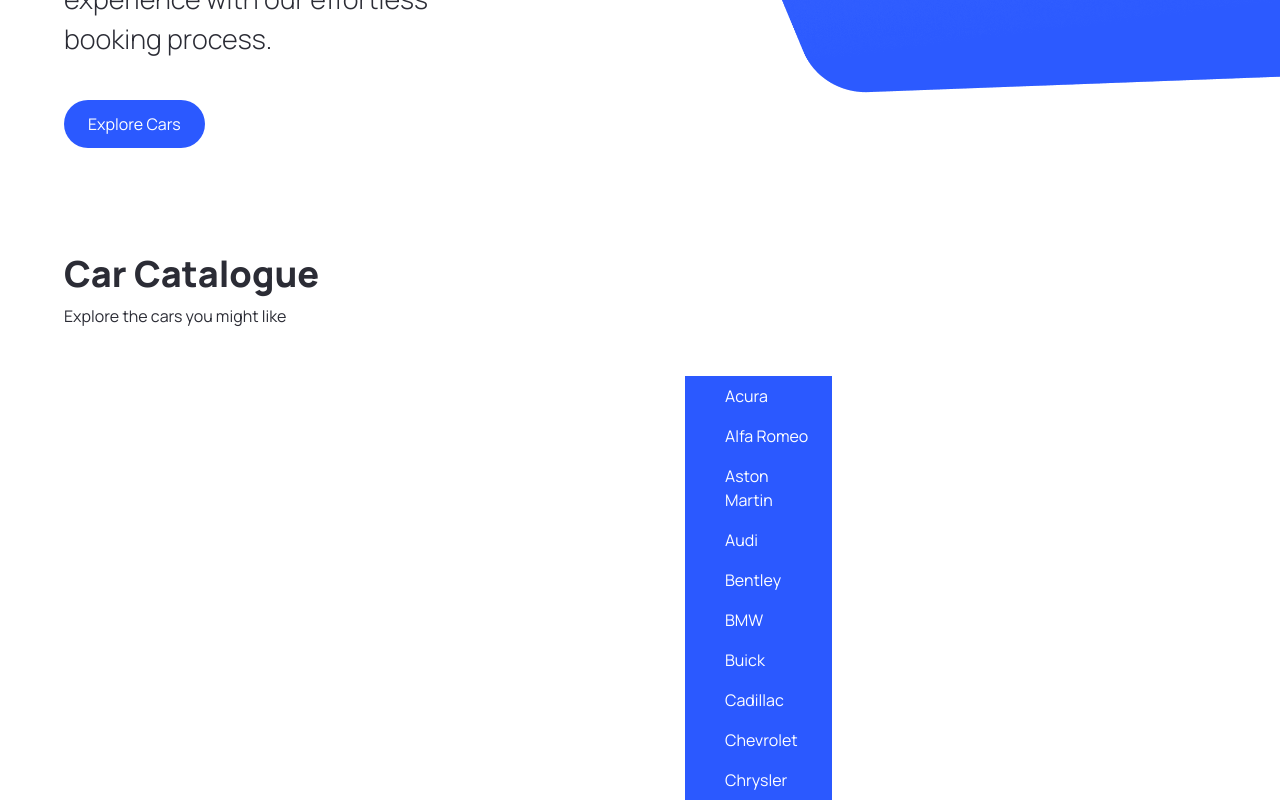
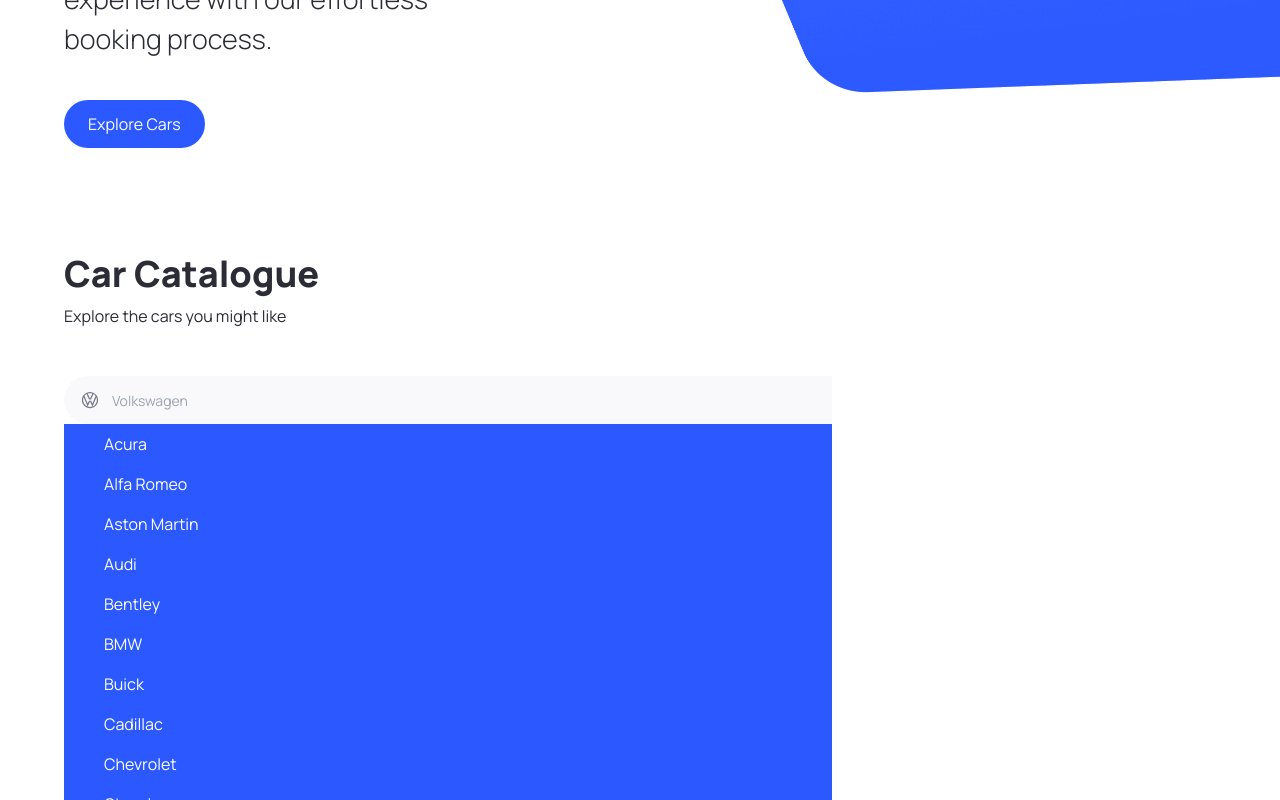
Before and after one commit to TyeStanley/car-showcase, a Next.js app: page / in a window 1280 px wide. Both pictures are taken after a click on the button 82 px from the left and 1010 px from the top of the page. Shown: the part 610-1410 px from the top of the page. Built offline with nearby package versions, Linux system fonts and the light colour scheme.

Commit message:
added onto combobox + added state to it as well

```diff
--- a/components/SearchManufacturer.tsx
+++ b/components/SearchManufacturer.tsx
@@ -19,7 +19,10 @@ const SearchManufacturer = ({ manufacturer, setManufacturer }: SearchManufacture
 
   return (
     <div className="search-manufacturer">
-      <Combobox>
+      <Combobox
+        value={manufacturer}
+        onChange={setManufacturer}
+      >
         <div className="relative w-full">
           <Combobox.Button className="absolute top-[14px]">
             <Image
@@ -37,7 +40,6 @@ const SearchManufacturer = ({ manufacturer, setManufacturer }: SearchManufacture
             displayValue={(manufacturer: string) => manufacturer}
             onChange={e => setQuery(e.target.value)}
           />
-        </div>
 
           <Transition
             as={Fragment}
@@ -47,15 +49,7 @@ const SearchManufacturer = ({ manufacturer, setManufacturer }: SearchManufacture
             afterLeave={() => setQuery("")}
           >
             <Combobox.Options>
-            {filteredManufacturers.length === 0 && query !== "" ? (
-              <Combobox.Option
-                value={query}
-                className="search-manufacturer__option"
-              >
-                Create "{query}"
-              </Combobox.Option>
-            ) : (
-              filteredManufacturers.map(item => (
+              {filteredManufacturers.map(item => (
                 <Combobox.Option
                   key={item}
                   className={active =>
@@ -63,12 +57,24 @@ const SearchManufacturer = ({ manufacturer, setManufacturer }: SearchManufacture
                   }
                   value={item}
                 >
-                  {item}
+                  {({ selected, active }) => (
+                    <>
+                      <span className={`block truncate ${selected ? "font-medium" : "font-normal"}`}>{item}</span>
+
+                      {selected ? (
+                        <span
+                          className={`absolute inset-y-0 left-0 flex items-center pl-3 ${
+                            active ? "text-white" : "text-teal-600"
+                          }`}
+                        ></span>
+                      ) : null}
+                    </>
+                  )}
                 </Combobox.Option>
-              ))
-            )}
+              ))}
             </Combobox.Options>
           </Transition>
+        </div>
       </Combobox>
     </div>
   );
```
Lines whose indentation alone changed are shown as unchanged.
